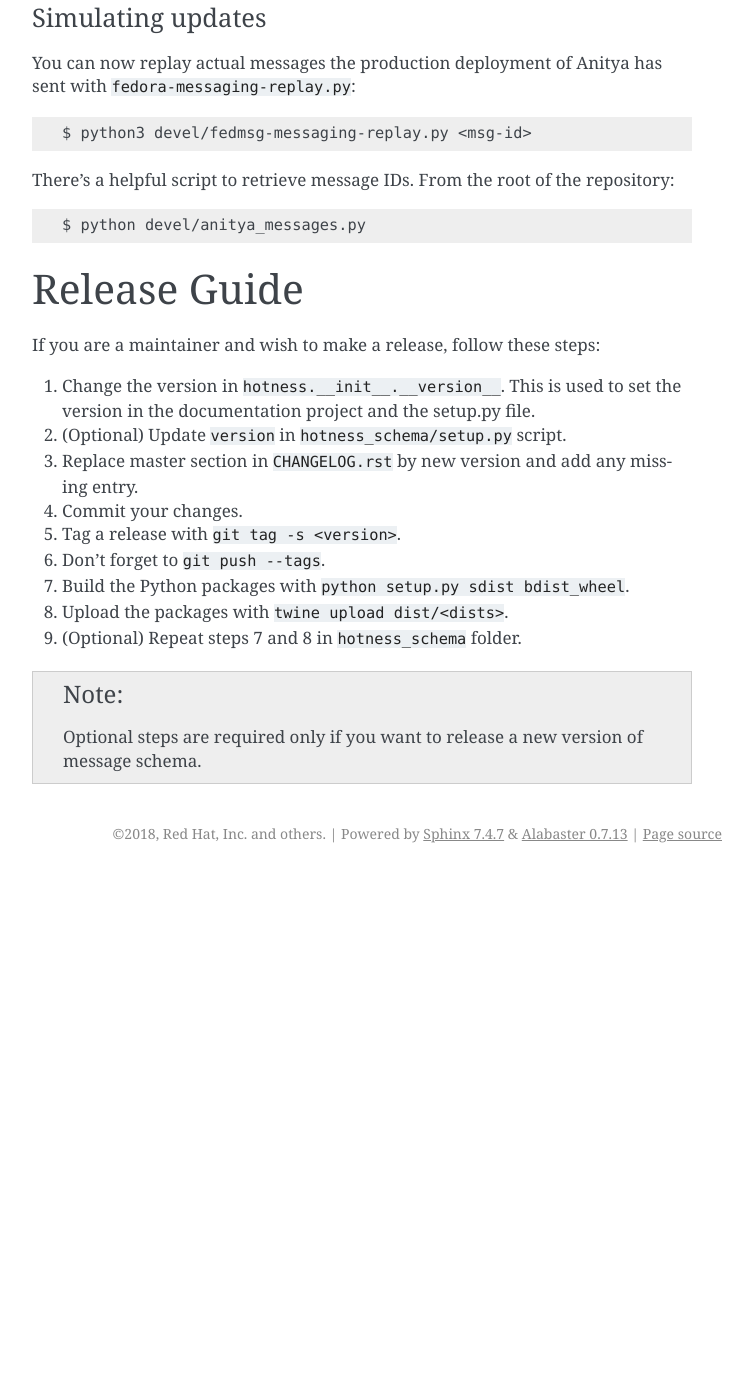
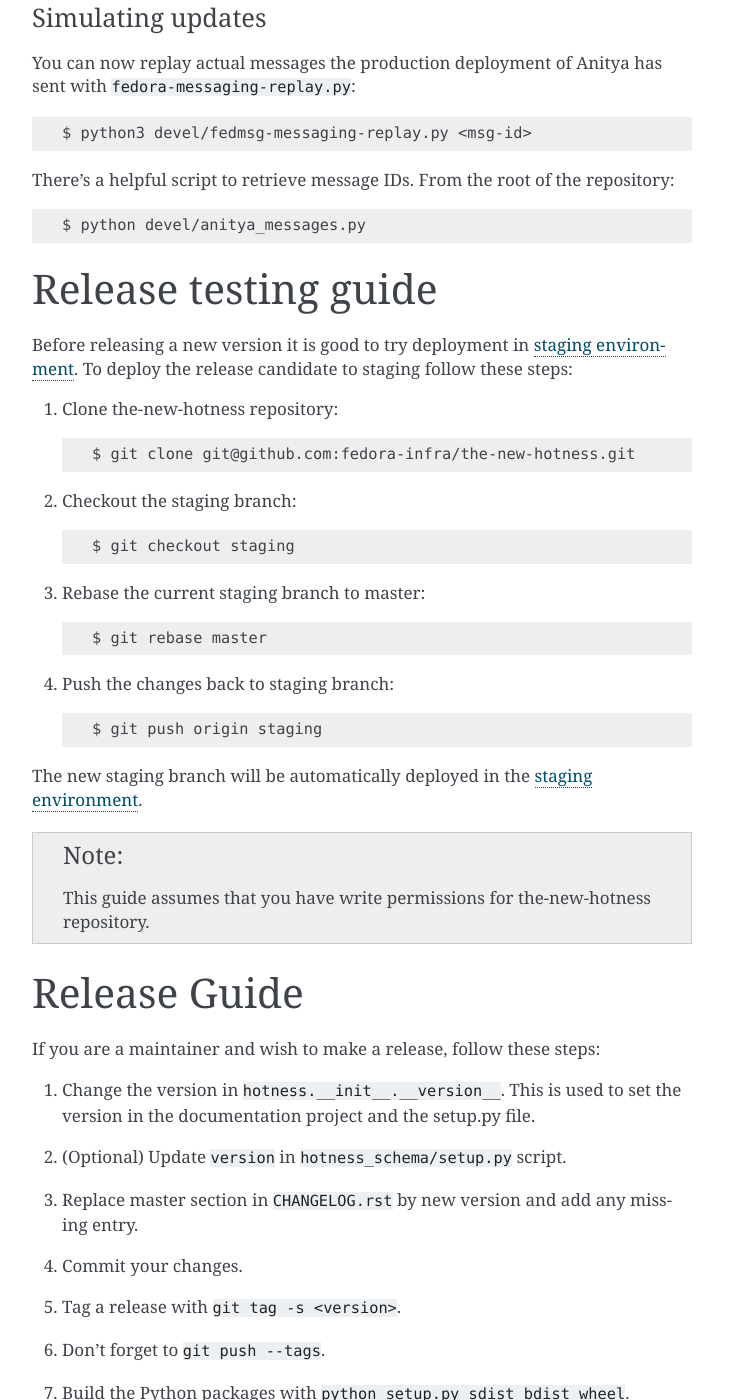
Before and after one commit to fedora-infra/the-new-hotness, a Sphinx documentation site: the page built from docs/dev-guide.rst, in a window 1280 px wide and 1400 px high, scrolled down 3488 px. Shown: the whole window, without its empty margins (388-1141 px from the left). Built offline with Sphinx 7.4.7, drawn with Linux system fonts in a browser that asks for light colours; before the commit the page ends 4361 px from its top, so only the background shows below that; some of the changed text lies outside the part shown.

Commit message:
Update developer guide
Signed-off-by: Michal Konečný <mkonecny@redhat.com>

```diff
--- a/CHANGELOG.rst
+++ b/CHANGELOG.rst
@@ -7,6 +7,8 @@
 * Fix docs building (`#297 <https://github.com/fedora-infra/the-new-hotness/pull/297>`_)
 * Update vagrant environment to F32 (`#296 <https://github.com/fedora-infra/the-new-hotness/pull/296>`_)
 * Clean dependencies (`#298 <https://github.com/fedora-infra/the-new-hotness/pull/298>`_)
+* Update release guide (`#299 <https://github.com/fedora-infra/the-new-hotness/pull/299>`_)
+* Add release testing guide  (`#299 <https://github.com/fedora-infra/the-new-hotness/pull/299>`_)
 
 
 0.13.0
--- a/docs/dev-guide.rst
+++ b/docs/dev-guide.rst
@@ -154,6 +154,32 @@
 
     $ python devel/anitya_messages.py
 
+Release testing guide
+=====================
+
+Before releasing a new version it is good to try deployment in `staging environment <https://os.stg.fedoraproject.org>`_.
+To deploy the release candidate to staging follow these steps:
+
+1. Clone the-new-hotness repository::
+
+    $ git clone git@github.com:fedora-infra/the-new-hotness.git
+
+2. Checkout the staging branch::
+
+    $ git checkout staging
+
+3. Rebase the current staging branch to master::
+
+    $ git rebase master
+
+4. Push the changes back to staging branch::
+
+    $ git push origin staging
+
+The new staging branch will be automatically deployed in the `staging environment <https://os.stg.fedoraproject.org>`_.
+
+.. note::
+    This guide assumes that you have write permissions for the-new-hotness repository.
 
 Release Guide
 =============
@@ -179,5 +205,19 @@
 
 9. (Optional) Repeat steps 7 and 8 in ``hotness_schema`` folder.
 
+10. Create new release on `GitHub releases <https://github.com/fedora-infra/the-new-hotness/releases>`_.
+
+11. Deploy the new version in staging::
+
+     $ git checkout staging
+     $ git rebase master
+     $ git push origin staging
+
+12. When successfully tested in staging deploy to production::
+
+     $ git checkout production
+     $ git rebase staging
+     $ git push origin production
+
 .. note::
     Optional steps are required only if you want to release a new version of message schema.
```
